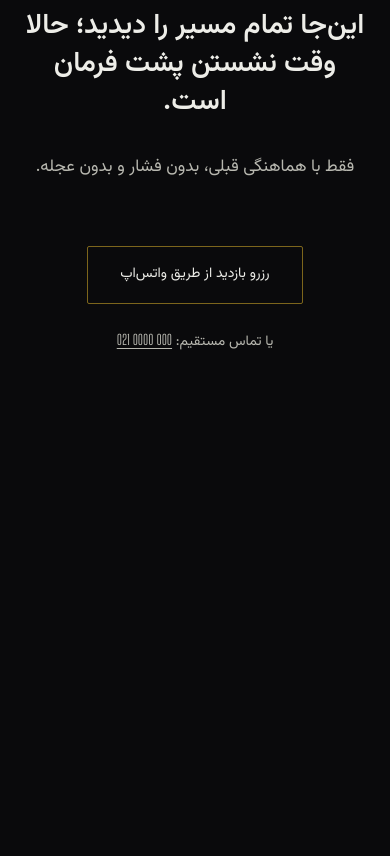
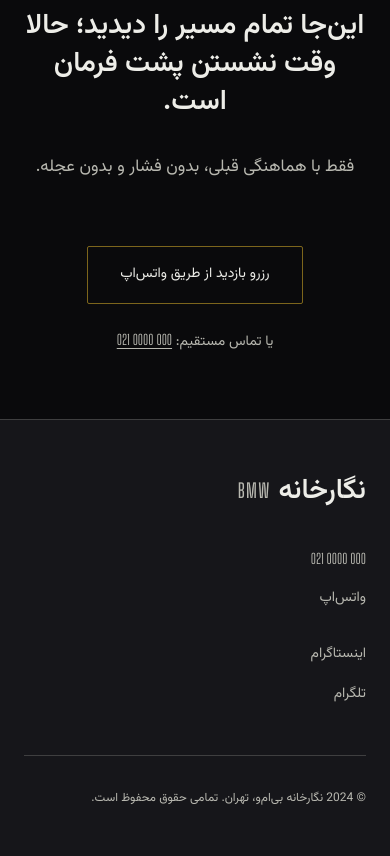
Before and after one commit to Mobinmgh/car-gallery, a website: page index.html in a window 390 px wide. Shown: the part 8752-9608 px from the top of the page. Before the commit the page ends 9171 px from the top, so only its background shows below. Drawn offline with Linux system fonts and the light colour scheme.

Commit message:
feat: footer section
Section 10, the last section per AGENTS.md: gallery name, contact
(phone + WhatsApp), social links (Instagram, Telegram), minimal legal
line. Deliberately quiet - no motion, no signature elements, just a
hairline top border separating it from the close. Removes the stale
"remaining sections" build-order comment now that all ten sections
exist.

Adds TODO.md flagging the two placeholder contact details that need
real values before this ships: the WhatsApp/phone number (reused from
section 9) and the Instagram/Telegram social links (both currently #).
Left as clearly-marked placeholders rather than invented fake numbers
or handles.

```diff
--- /dev/null
+++ b/css/footer.css
@@ -0,0 +1,77 @@
+.site-footer {
+  background: var(--charcoal);
+  border-block-start: var(--hairline);
+  padding-block: var(--sp-8);
+}
+
+.footer__top {
+  display: flex;
+  align-items: flex-start;
+  justify-content: space-between;
+  gap: var(--sp-6);
+  padding-block-end: var(--sp-6);
+  border-block-end: var(--hairline);
+}
+
+.footer__brand {
+  display: flex;
+  align-items: baseline;
+  gap: var(--sp-1);
+  font-size: var(--fs-h3);
+  color: var(--off-white);
+}
+
+.footer__brand-fa {
+  font-family: var(--font-fa);
+  font-variation-settings: "wght" 600;
+}
+
+.footer__brand-latin {
+  font-family: var(--font-latin);
+  font-variation-settings: "wght" 500;
+  font-size: 0.7em;
+  letter-spacing: 0.06em;
+  color: var(--aluminum);
+}
+
+.footer__contact,
+.footer__social {
+  display: flex;
+  flex-direction: column;
+  gap: var(--sp-2);
+}
+
+.footer__contact a,
+.footer__social a {
+  font-family: var(--font-fa);
+  font-size: var(--fs-small);
+  color: var(--aluminum);
+}
+
+.footer__contact a[dir="ltr"] {
+  font-family: var(--font-latin);
+}
+
+.footer__contact a:hover,
+.footer__social a:hover,
+.footer__contact a:focus-visible,
+.footer__social a:focus-visible {
+  color: var(--off-white);
+}
+
+.footer__legal {
+  margin-block-start: var(--sp-4);
+  color: var(--aluminum);
+  font-size: 12px;
+}
+
+@media (max-width: 767px) {
+  .site-footer {
+    padding-block: var(--sp-6);
+  }
+
+  .footer__top {
+    flex-direction: column;
+    gap: var(--sp-4);
+  }
+}
--- a/index.html
+++ b/index.html
@@ -43,6 +43,7 @@
   <link rel="stylesheet" href="css/provenance.css" />
   <link rel="stylesheet" href="css/private-viewing.css" />
   <link rel="stylesheet" href="css/book-viewing.css" />
+  <link rel="stylesheet" href="css/footer.css" />
 </head>
 <body>
   <header class="nav" id="site-nav">
@@ -559,7 +560,32 @@
     </div>
   </section>
 
-  <!-- Remaining sections are added one at a time, in build order, per AGENTS.md. -->
+  <footer class="site-footer">
+    <div class="container">
+      <div class="footer__top">
+        <a href="#hero" class="footer__brand">
+          <span class="footer__brand-fa">نگارخانه</span>
+          <span class="footer__brand-latin">BMW</span>
+        </a>
+
+        <div class="footer__contact">
+          <a href="tel:+982100000000" dir="ltr">021 0000 000</a>
+          <a href="https://wa.me/982100000000" target="_blank" rel="noopener"
+            >واتس‌اپ</a
+          >
+        </div>
+
+        <div class="footer__social">
+          <a href="#" target="_blank" rel="noopener">اینستاگرام</a>
+          <a href="#" target="_blank" rel="noopener">تلگرام</a>
+        </div>
+      </div>
+
+      <p class="footer__legal">
+        &copy; 2024 نگارخانه بی‌ام‌و، تهران. تمامی حقوق محفوظ است.
+      </p>
+    </div>
+  </footer>
 
   <script src="assets/vendor/gsap/gsap.min.js"></script>
   <script src="assets/vendor/gsap/ScrollTrigger.min.js"></script>
```
Also changed, not shown: TODO.md (added, +16 -0 lines).
